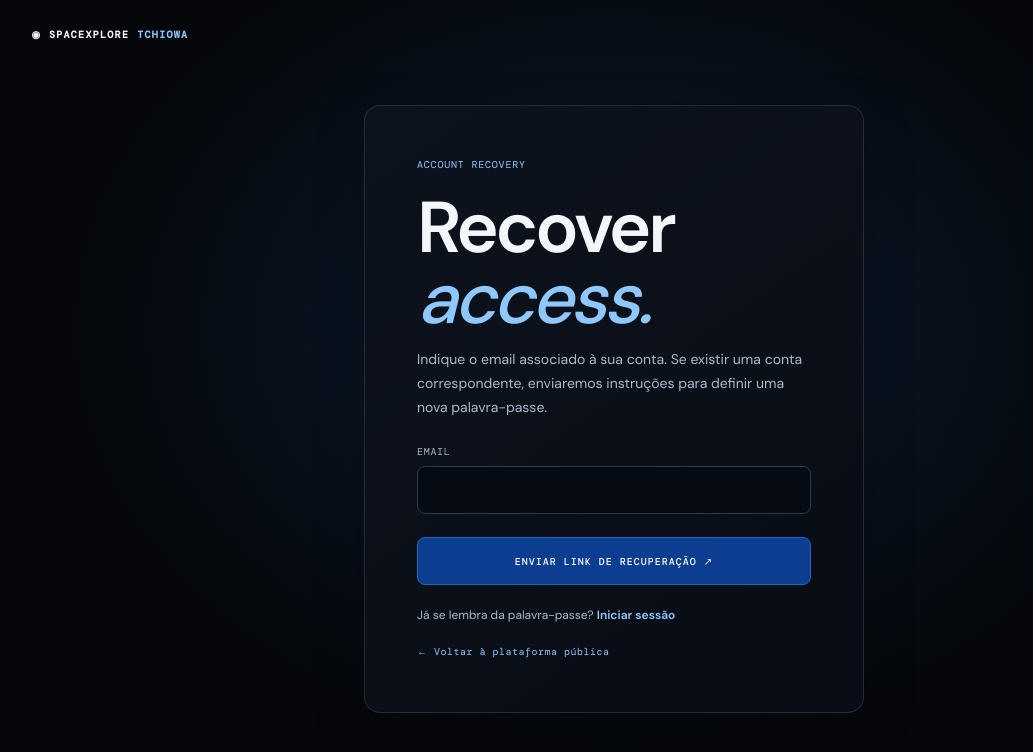
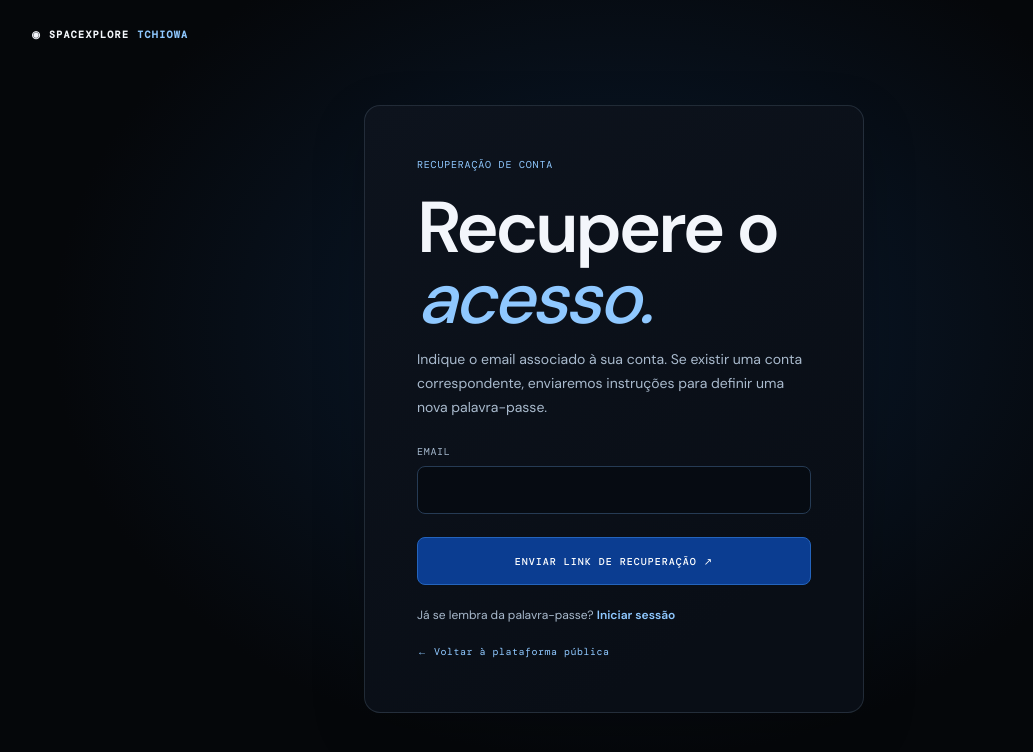
Before and after one commit to josemacaia3337-creator/spacexplore-tchiowa, a Next.js app: page /forgot-password in a window 1280 px wide. Shown: the top 752 px of the page, without its empty margins (26-1059 px from the left). Built offline with nearby package versions, Linux system fonts and the light colour scheme.

Commit message:
Translate account recovery heading into Portuguese

```diff
--- a/app/forgot-password/page.tsx
+++ b/app/forgot-password/page.tsx
@@ -3,5 +3,5 @@ import { requestPasswordReset } from "@/app/auth/actions";
 
 export default async function ForgotPasswordPage({ searchParams }: { searchParams: Promise<{ error?: string; sent?: string }> }) {
   const { error, sent } = await searchParams;
-  return <main className="auth-shell"><Link className="auth-brand" href="/">◉ SPACEXPLORE <b>TCHIOWA</b></Link><section className="auth-card"><span className="eyebrow">ACCOUNT RECOVERY</span><h1>Recover <em>access.</em></h1><p className="auth-copy">Indique o email associado à sua conta. Se existir uma conta correspondente, enviaremos instruções para definir uma nova palavra-passe.</p>{error && <p className="auth-error" role="alert">{error}</p>}{sent && <p className="auth-success" role="status">Se o endereço estiver registado, receberá um email com um link de recuperação. Verifique também a pasta de spam.</p>}<form action={requestPasswordReset} className="auth-form"><label>EMAIL<input name="email" type="email" autoComplete="email" required /></label><button className="primary-button">ENVIAR LINK DE RECUPERAÇÃO ↗</button></form><p className="auth-foot">Já se lembra da palavra-passe? <Link href="/login">Iniciar sessão</Link></p><Link className="auth-back" href="/">← Voltar à plataforma pública</Link></section></main>;
+  return <main className="auth-shell"><Link className="auth-brand" href="/">◉ SPACEXPLORE <b>TCHIOWA</b></Link><section className="auth-card"><span className="eyebrow">RECUPERAÇÃO DE CONTA</span><h1>Recupere o <em>acesso.</em></h1><p className="auth-copy">Indique o email associado à sua conta. Se existir uma conta correspondente, enviaremos instruções para definir uma nova palavra-passe.</p>{error && <p className="auth-error" role="alert">{error}</p>}{sent && <p className="auth-success" role="status">Se o endereço estiver registado, receberá um email com um link de recuperação. Verifique também a pasta de spam.</p>}<form action={requestPasswordReset} className="auth-form"><label>EMAIL<input name="email" type="email" autoComplete="email" required /></label><button className="primary-button">ENVIAR LINK DE RECUPERAÇÃO ↗</button></form><p className="auth-foot">Já se lembra da palavra-passe? <Link href="/login">Iniciar sessão</Link></p><Link className="auth-back" href="/">← Voltar à plataforma pública</Link></section></main>;
 }
```
